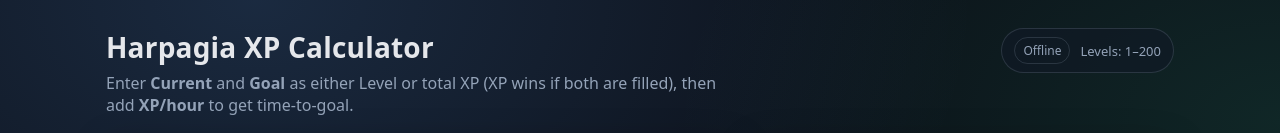
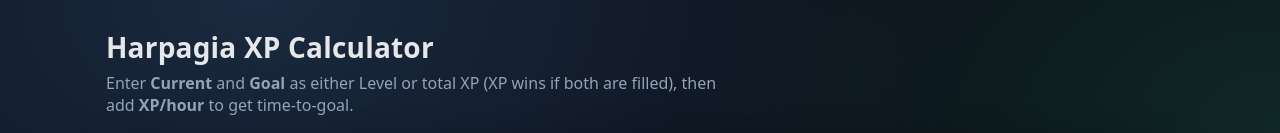
Before and after one commit to Michaellross/ExperienceTableCalculator, a plain HTML site: page index.html in a window 1280 px wide. Shown: the top 133 px of the page. Drawn offline with Linux system fonts and the light colour scheme.

Commit message:
Update index.html

```diff
--- a/index.html
+++ b/index.html
@@ -114,10 +114,6 @@
           Enter <b>Current</b> and <b>Goal</b> as either Level or total XP (XP wins if both are filled),
           then add <b>XP/hour</b> to get time-to-goal.
         </p>
-      </div>
-      <div class="pill" title="All calculations happen locally in your browser">
-        <span class="badge">Offline</span>
-        <span>Levels: 1–200</span>
       </div>
     </header>
 
```
